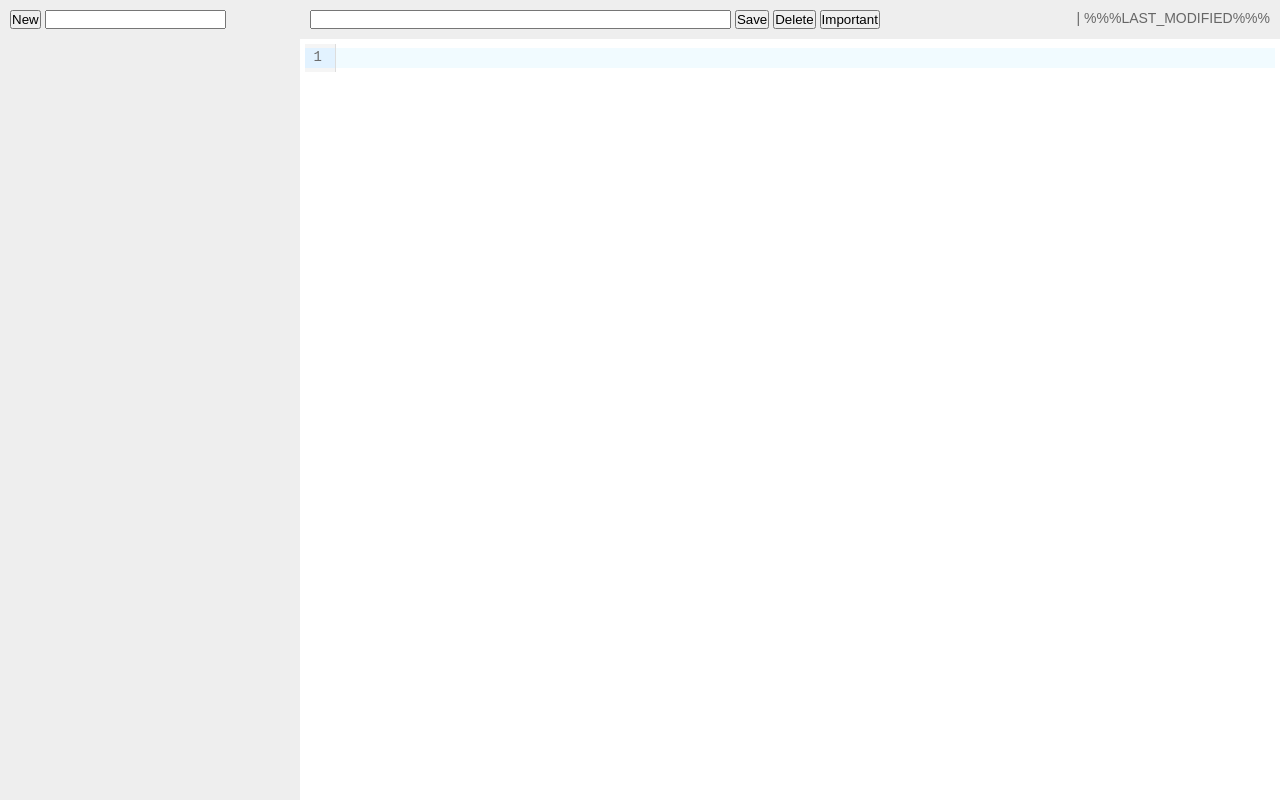
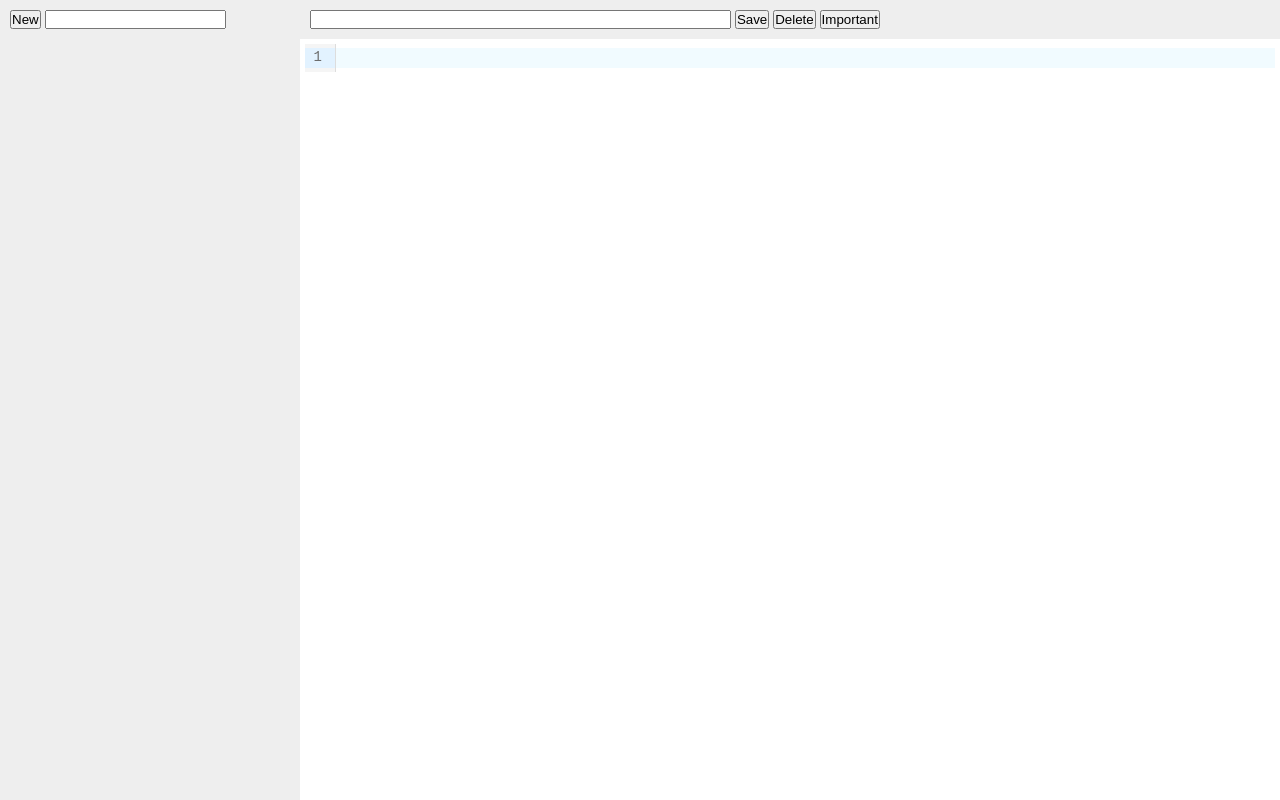
Before and after one commit to dwu/quicknotes, a website built with Vite: page index.html in a window 1280 px wide. Built offline with nearby package versions, Linux system fonts and the light colour scheme.

Commit message:
Move last modified info to comment

```diff
--- a/index.html
+++ b/index.html
@@ -1,5 +1,7 @@
 <!DOCTYPE html>
 <html lang="en">
+
+<!-- Last modified: %%%LAST_MODIFIED%%% -->
 
 <head>
   <meta charset="UTF-8" />
@@ -25,7 +27,7 @@
       <button id="btnimportant">Important</button>
       <span id="status"></span>
       <div id="infos">
-        <span id="size"></span> | <span id="version">%%%LAST_MODIFIED%%%</span>
+        <span id="size"></span>
       </div>
     </div>
     <div class="editor"></div>
```
